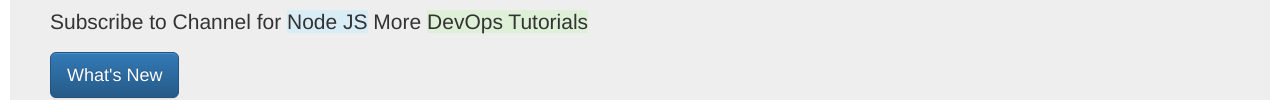
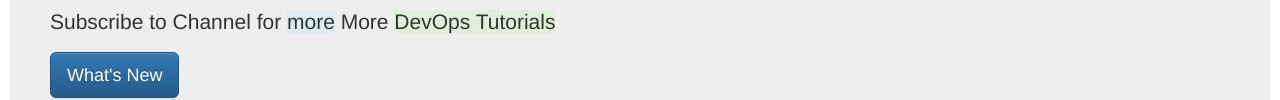
Before and after one commit to jaiswaladi246/demo_nodejs_webpage, a website: page index.html in a window 1280 px wide. Shown: the part 213-313 px from the top of the page. Drawn offline with nearby package versions, Linux system fonts and the light colour scheme.

Commit message:
Update index.html

```diff
--- a/index.html
+++ b/index.html
@@ -23,7 +23,7 @@
   </nav>
       <div class="jumbotron"  style="padding:40px;">
         <h1> Hello From  <span class="text-primary"> DevOps </span><span class="text-danger"> Shack </span></h1>
-        <p> Subscribe to Channel for  <span class="bg-info">Node JS</span> More <span class="bg-success"> DevOps Tutorials </span></p>
+        <p> Subscribe to Channel for  <span class="bg-info">more</span> More <span class="bg-success"> DevOps Tutorials </span></p>
         <p><a class="btn btn-primary btn-lg" href="#" role="button">What's New</a></p>
       </div>
     </div>
```
